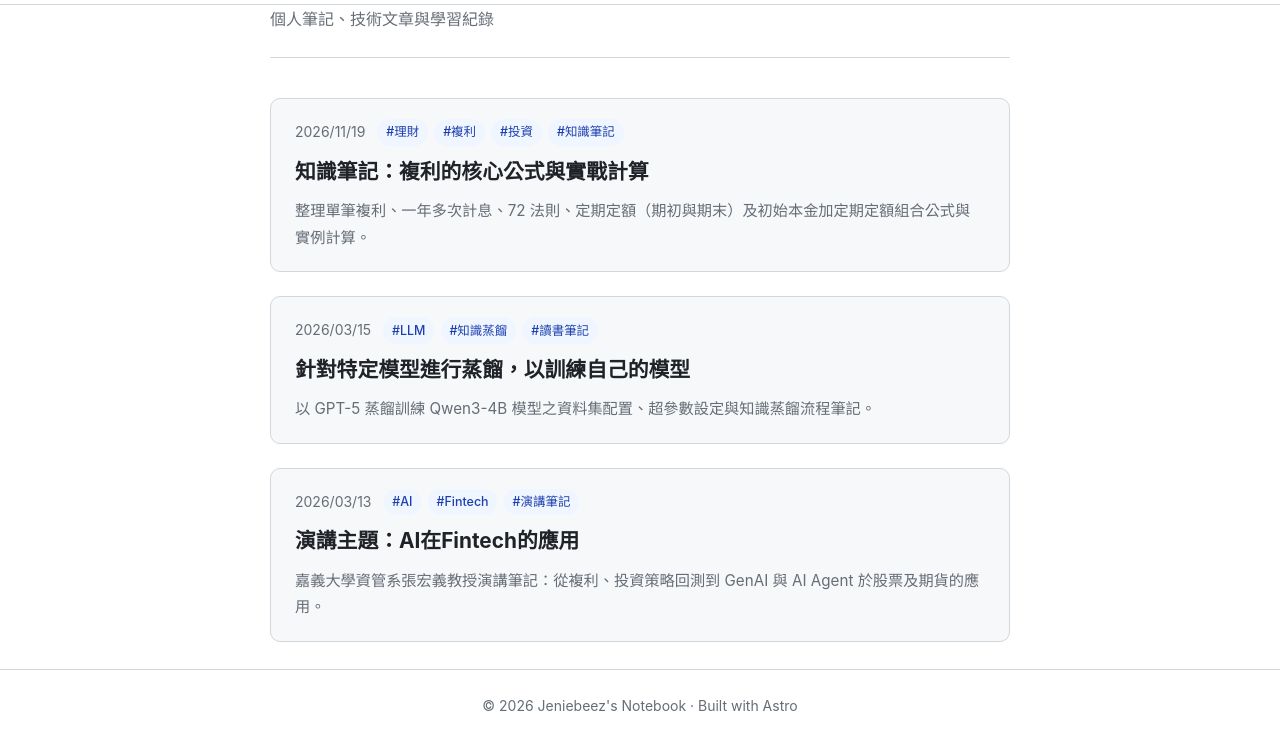
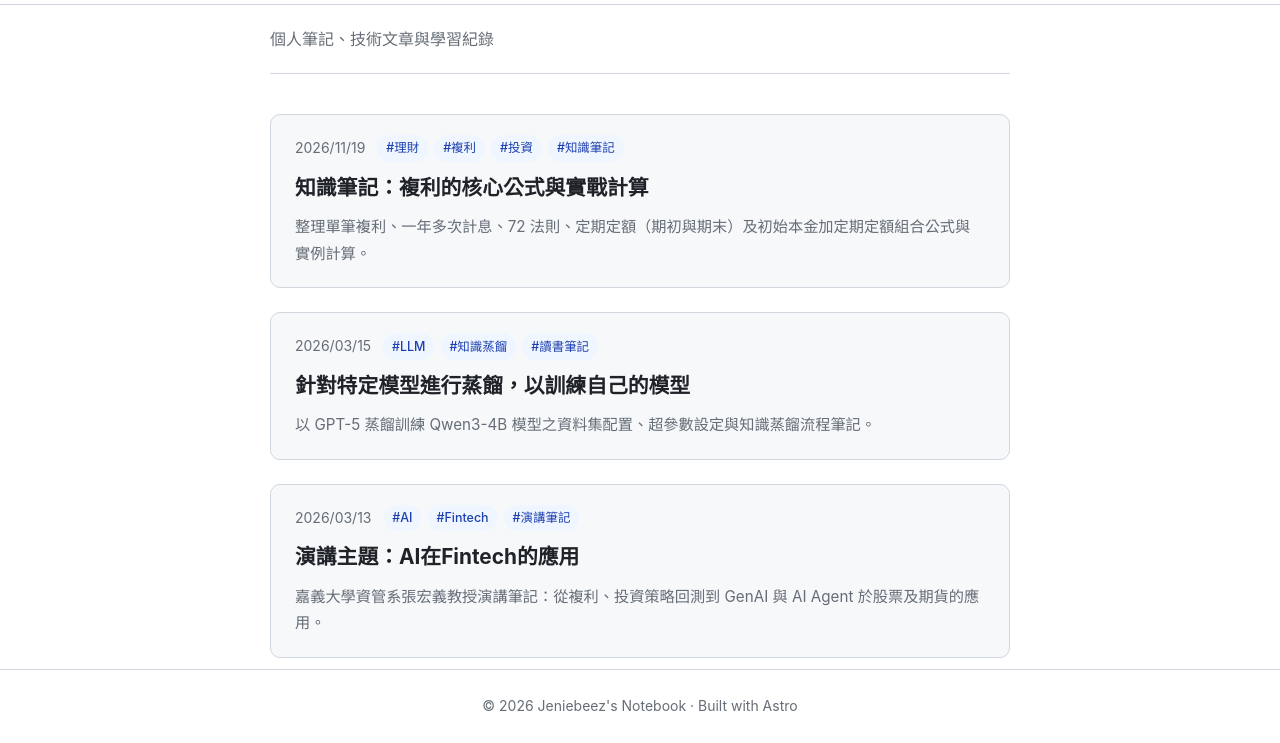
Before and after one commit to jeniebeez/my_blog, an Astro site: page / in a window 1280 px wide. Shown: the part 68-811 px from the top of the page. Built offline with nearby package versions, Linux system fonts and the light colour scheme; Astro itself is replaced by a stand-in of ours.

Commit message:
style(hero): balance vertical padding on hero description section
- update .hero padding from bottom-only (1.5rem) to vertical (1.25rem 0) so the description sits centered between the header and hero borders

```diff
--- a/src/styles/global.css
+++ b/src/styles/global.css
@@ -147,7 +147,7 @@ a:hover {
 /* Post List */
 .hero {
   margin-bottom: 2.5rem;
-  padding-bottom: 1.5rem;
+  padding: 1.25rem 0;
   border-bottom: 1px solid var(--border);
 }
 
```
